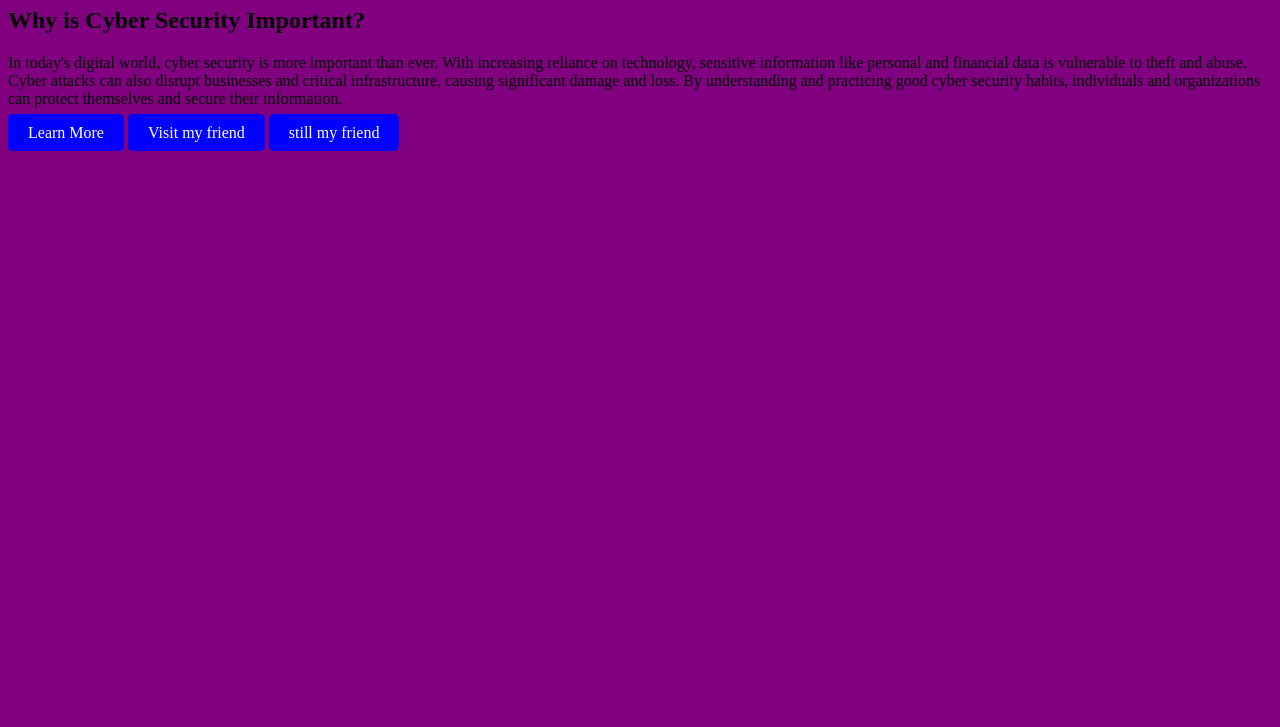
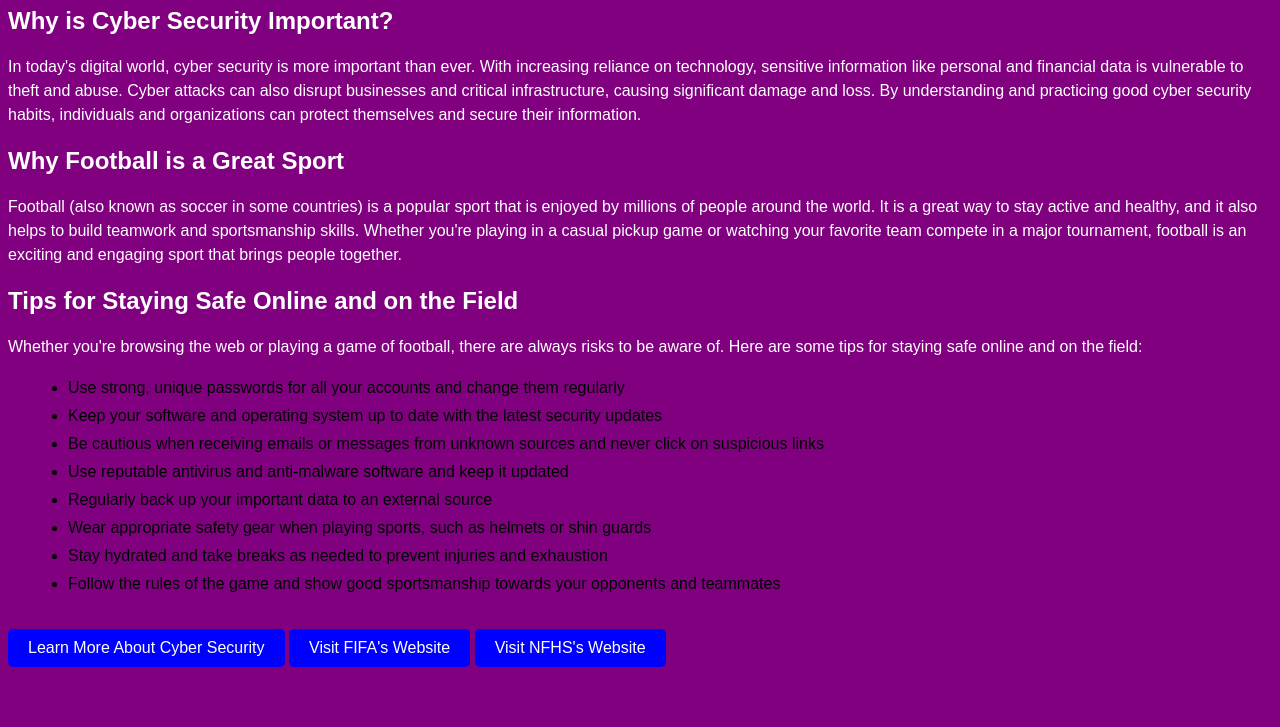
Before and after one commit to Kartikrajpu/Kartikrajpu.github.io, a plain HTML site: page index.html in a window 1280 px wide. Shown: the part 73-800 px from the top of the page. Drawn offline with Linux system fonts and the light colour scheme.

Commit message:
Update index.html

```diff
--- a/index.html
+++ b/index.html
@@ -1,11 +1,12 @@
 <!DOCTYPE html>
 <html>
 <head>
-  <title>Cyber Security Awareness</title>
+  <title>Cyber Security Awareness and Football</title>
   <style>
     /* Neutral background */
     body {
       background-color: purple;
+      font-family: Arial, sans-serif;
     }
     /* Button styling */
     .learn-more-button {
@@ -14,17 +15,54 @@
       padding: 10px 20px;
       border-radius: 5px;
       text-decoration: none;
+      margin-top: 20px;
+      display: inline-block;
+    }
+    /* Heading styling */
+    h1, h2 {
+      color: #ffffff;
+    }
+    /* Paragraph styling */
+    p {
+      color: #ffffff;
+      line-height: 1.5;
+      margin-bottom: 20px;
+    }
+    /* List styling */
+    ul {
+      margin-left: 20px;
+    }
+    li {
+      margin-bottom: 10px;
     }
   </style>
 </head>
 <body>
-  <h1>Cyber Security Awareness</h1>
+  <h1>Cyber Security Awareness and Football</h1>
   <h2>Why is Cyber Security Important?</h2>
   <p>
     In today's digital world, cyber security is more important than ever. With increasing reliance on technology, sensitive information like personal and financial data is vulnerable to theft and abuse. Cyber attacks can also disrupt businesses and critical infrastructure, causing significant damage and loss. By understanding and practicing good cyber security habits, individuals and organizations can protect themselves and secure their information.
   </p>
-  <a href="more-info.html" class="learn-more-button">Learn More</a>
-  <a href="https://devp.ga" class="learn-more-button">Visit my friend</a>
-  <a href="devp.html" class="learn-more-button">still my friend</a>
+  <h2>Why Football is a Great Sport</h2>
+  <p>
+    Football (also known as soccer in some countries) is a popular sport that is enjoyed by millions of people around the world. It is a great way to stay active and healthy, and it also helps to build teamwork and sportsmanship skills. Whether you're playing in a casual pickup game or watching your favorite team compete in a major tournament, football is an exciting and engaging sport that brings people together.
+  </p>
+  <h2>Tips for Staying Safe Online and on the Field</h2>
+  <p>
+    Whether you're browsing the web or playing a game of football, there are always risks to be aware of. Here are some tips for staying safe online and on the field:
+  </p>
+  <ul>
+    <li>Use strong, unique passwords for all your accounts and change them regularly</li>
+    <li>Keep your software and operating system up to date with the latest security updates</li>
+    <li>Be cautious when receiving emails or messages from unknown sources and never click on suspicious links</li>
+    <li>Use reputable antivirus and anti-malware software and keep it updated</li>
+    <li>Regularly back up your important data to an external source</li>
+    <li>Wear appropriate safety gear when playing sports, such as helmets or shin guards</li>
+    <li>Stay hydrated and take breaks as needed to prevent injuries and exhaustion</li>
+    <li>Follow the rules of the game and show good sportsmanship towards your opponents and teammates</li>
+  </ul>
+  <a href="more-info.html" class="learn-more-button">Learn More About Cyber Security</a>
+  <a href="https://www.fifa.com/" class="learn-more-button">Visit FIFA's Website</a>
+  <a href="https://www.nfhs.org/" class="learn-more-button">Visit NFHS's Website</a>
 </body>
 </html>
```
